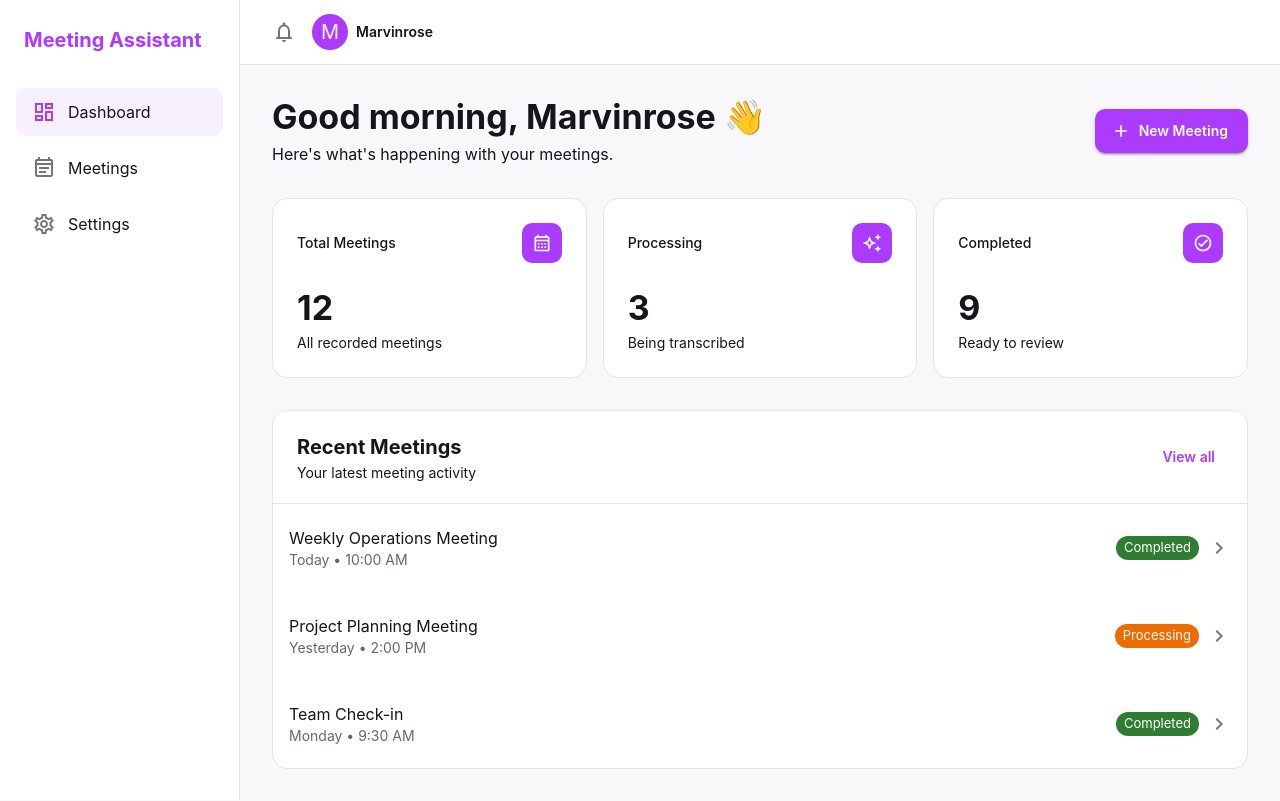
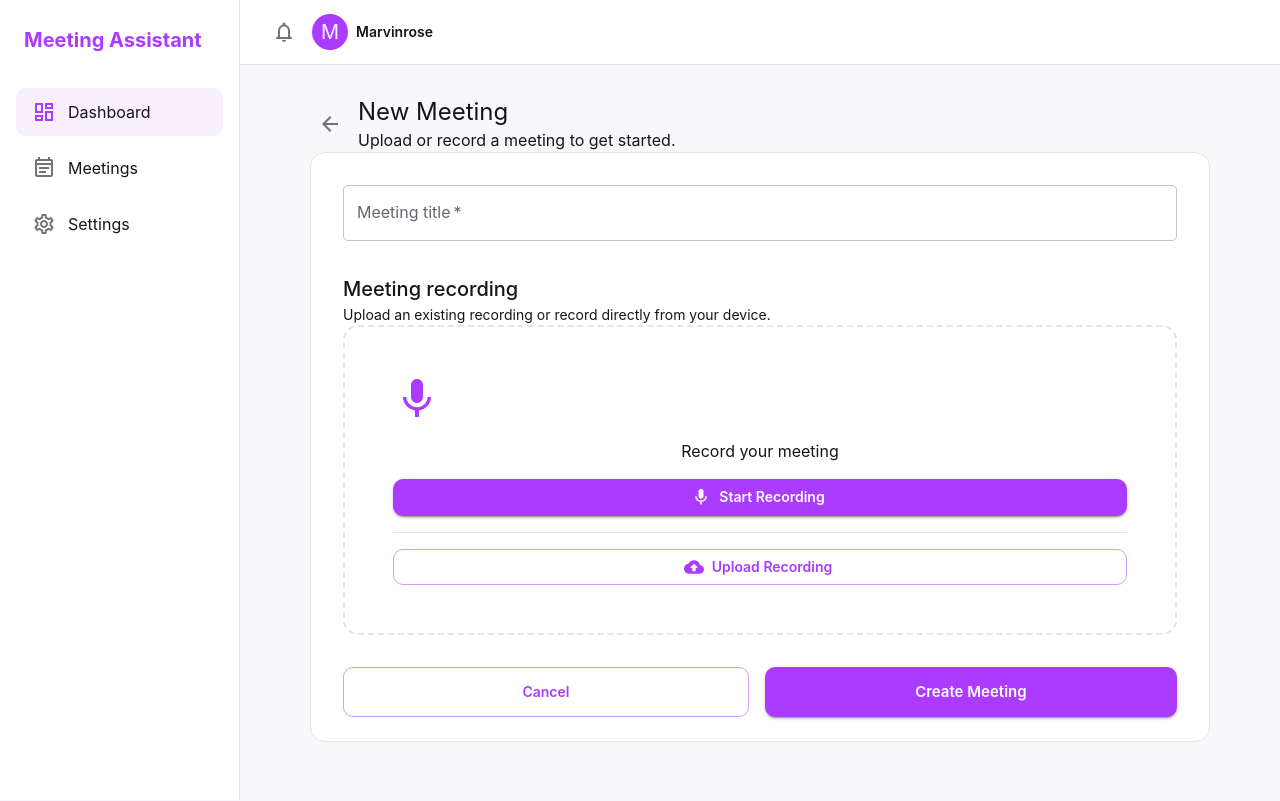
Before and after one commit to Marvinrose/Meeting-Assistant, a React app in the folder frontend/: page /new-meeting in a window 1280 px wide. Built offline with nearby package versions, Linux system fonts and the light colour scheme; the HTML template or start-up script is replaced by a standard one.

Commit message:
Installed react-router, updated app.jsx, updated all apps to use react-router

```diff
--- a/frontend/package.json
+++ b/frontend/package.json
@@ -16,7 +16,8 @@
     "@mui/material": "^9.3.1",
     "axios": "^1.19.0",
     "react": "^19.2.8",
-    "react-dom": "^19.2.8"
+    "react-dom": "^19.2.8",
+    "react-router-dom": "^7.18.2"
   },
   "devDependencies": {
     "@eslint/js": "^10.0.1",
--- a/frontend/src/App.jsx
+++ b/frontend/src/App.jsx
@@ -1,11 +1,19 @@
 import { useState } from 'react';
 import { Box } from '@mui/material';
+import {
+  BrowserRouter,
+  Routes,
+  Route,
+} from 'react-router-dom';
+
+import Dashboard from './pages/Dashboard';
+import NewMeeting from './pages/NewMeeting';
+import MeetingDetails from './pages/MeetingDetails';
 
 import Sidebar from './components/layout/Sidebar';
 import TopBar from './components/layout/TopBar';
-import Dashboard from './pages/Dashboard';
 
-function App() {
+function AppLayout() {
   const [mobileOpen, setMobileOpen] = useState(false);
 
   const handleMenuClick = () => {
@@ -17,7 +25,13 @@
   };
 
   return (
-    <Box sx={{ display: 'flex', minHeight: '100vh' }}>
+    <Box
+      sx={{
+        display: 'flex',
+        minHeight: '100vh',
+        width: '100%',
+      }}
+    >
       <Sidebar
         mobileOpen={mobileOpen}
         onClose={handleDrawerClose}
@@ -31,7 +45,7 @@
           flexGrow: 1,
           width: {
             xs: '100%',
-            md: `calc(100% - 240px)`,
+            md: 'calc(100% - 240px)',
           },
           p: {
             xs: 2,
@@ -39,12 +53,36 @@
             md: 4,
           },
           mt: 8,
+          minWidth: 0,
         }}
       >
-        <Dashboard />
+        <Routes>
+          <Route
+            path="/"
+            element={<Dashboard />}
+          />
+
+          <Route
+            path="/new-meeting"
+            element={<NewMeeting />}
+          />
+
+          <Route
+            path="/meeting/:id"
+            element={<MeetingDetails />}
+          />
+        </Routes>
       </Box>
     </Box>
   );
 }
 
+function App() {
+  return (
+    <BrowserRouter>
+      <AppLayout />
+    </BrowserRouter>
+  );
+}
+
 export default App;
--- a/frontend/src/components/dashboard/MeetingCard.jsx
+++ b/frontend/src/components/dashboard/MeetingCard.jsx
@@ -2,62 +2,81 @@
   Box,
   Chip,
   ListItemButton,
-  ListItemText,
+  Typography,
 } from '@mui/material';
 
 import ChevronRightIcon from '@mui/icons-material/ChevronRight';
 
-function MeetingCard({ title, date, time, status }) {
-  const statusColor =
-    status === 'Completed'
-      ? 'success'
-      : status === 'Processing'
-        ? 'warning'
-        : 'default';
+function MeetingCard({
+  title,
+  date,
+  time,
+  status,
+  onClick,
+}) {
+  const normalizedStatus =
+    status?.toLowerCase();
+
+  let statusColor = 'default';
+
+  if (
+    normalizedStatus === 'completed'
+  ) {
+    statusColor = 'success';
+  } else if (
+    normalizedStatus === 'processing'
+  ) {
+    statusColor = 'warning';
+  } else if (
+    normalizedStatus === 'uploaded'
+  ) {
+    statusColor = 'info';
+  }
 
   return (
     <ListItemButton
+      onClick={onClick}
       sx={{
-        px: { xs: 1.5, sm: 2 },
+        px: {
+          xs: 2,
+          sm: 3,
+        },
         py: 2,
-        borderRadius: 2,
-        alignItems: {
-          xs: 'flex-start',
-          sm: 'center',
-        },
+        gap: 2,
+        alignItems: 'center',
 
         '&:hover': {
-          backgroundColor: 'action.hover',
+          backgroundColor:
+            'action.hover',
         },
       }}
     >
       {/* Meeting information */}
-      <ListItemText
-        primary={title}
-        secondary={`${date} • ${time}`}
-        primaryTypographyProps={{
-          fontWeight: 600,
-          noWrap: true,
-        }}
-        secondaryTypographyProps={{
-          color: 'text.secondary',
-          noWrap: true,
-        }}
-        sx={{
-          minWidth: 0,
-          mr: 2,
-        }}
-      />
-
-      {/* Status + arrow */}
       <Box
         sx={{
-          display: 'flex',
-          alignItems: 'center',
-          gap: 1,
-          flexShrink: 0,
+          flexGrow: 1,
+          minWidth: 0,
         }}
       >
+        <Typography
+          fontWeight={600}
+          noWrap
+        >
+          {title}
+        </Typography>
+
+        <Typography
+          variant="body2"
+          color="text.secondary"
+          sx={{ mt: 0.5 }}
+        >
+          {date}
+          {date && time ? ' • ' : ''}
+          {time}
+        </Typography>
+      </Box>
+
+      {/* Status */}
       <Chip
         label={status}
         color={statusColor}
@@ -70,8 +89,9 @@
         }}
       />
 
-        <ChevronRightIcon color="action" />
-      </Box>
+      <ChevronRightIcon
+        color="action"
+      />
     </ListItemButton>
   );
 }
--- a/frontend/src/pages/Dashboard.jsx
+++ b/frontend/src/pages/Dashboard.jsx
@@ -1,7 +1,13 @@
+import { useEffect, useState } from 'react';
+import { useNavigate } from 'react-router-dom';
+
 import {
+  Alert,
   Box,
   Button,
+  CircularProgress,
   Divider,
+  Stack,
   Typography,
 } from '@mui/material';
 
@@ -13,7 +19,55 @@
 import StatCard from '../components/dashboard/StatCard';
 import MeetingCard from '../components/dashboard/MeetingCard';
 
+import { getMeetings } from '../api/meetings';
+
 function Dashboard() {
+  const navigate = useNavigate();
+
+  const [meetings, setMeetings] = useState([]);
+  const [loading, setLoading] = useState(true);
+  const [error, setError] = useState('');
+
+  async function loadMeetings() {
+    try {
+      setLoading(true);
+      setError('');
+
+      const data = await getMeetings();
+
+      setMeetings(data);
+    } catch (err) {
+      console.error(
+        'LOAD MEETINGS ERROR:',
+        err
+      );
+
+      setError(
+        'Unable to load your meetings.'
+      );
+    } finally {
+      setLoading(false);
+    }
+  }
+
+  useEffect(() => {
+    loadMeetings();
+  }, []);
+
+  const totalMeetings = meetings.length;
+
+  const processingMeetings =
+    meetings.filter(
+      (meeting) =>
+        meeting.status === 'processing'
+    ).length;
+
+  const completedMeetings =
+    meetings.filter(
+      (meeting) =>
+        meeting.status === 'completed'
+    ).length;
+
   return (
     <Box>
       {/* Page heading */}
@@ -39,6 +93,10 @@
             sx={{
               fontWeight: 700,
               mb: 0.5,
+              fontSize: {
+                xs: '1.7rem',
+                sm: '2.125rem',
+              },
             }}
           >
             Good morning, Marvinrose 👋
@@ -52,6 +110,9 @@
         <Button
           variant="contained"
           startIcon={<AddIcon />}
+          onClick={() =>
+            navigate('/new-meeting')
+          }
           sx={{
             px: 2.5,
             py: 1.25,
@@ -81,42 +142,63 @@
       >
         <StatCard
           label="Total Meetings"
-          value="12"
+          value={totalMeetings}
           description="All recorded meetings"
-          icon={<CalendarMonthOutlinedIcon fontSize="small" />}
+          icon={
+            <CalendarMonthOutlinedIcon
+              fontSize="small"
+            />
+          }
         />
 
         <StatCard
           label="Processing"
-          value="3"
-          description="Being transcribed"
-          icon={<AutoAwesomeOutlinedIcon fontSize="small" />}
+          value={processingMeetings}
+          description="Being processed"
+          icon={
+            <AutoAwesomeOutlinedIcon
+              fontSize="small"
+            />
+          }
         />
 
         <StatCard
           label="Completed"
-          value="9"
+          value={completedMeetings}
           description="Ready to review"
-          icon={<CheckCircleOutlineOutlinedIcon fontSize="small" />}
+          icon={
+            <CheckCircleOutlineOutlinedIcon
+              fontSize="small"
+            />
+          }
         />
       </Box>
 
-      {/* Recent meetings */}
+      {/* Meetings */}
       <Box
         sx={{
-          backgroundColor: 'background.paper',
+          backgroundColor:
+            'background.paper',
           border: '1px solid',
           borderColor: 'divider',
           borderRadius: 3,
+          overflow: 'hidden',
         }}
       >
         <Box
           sx={{
-            px: 3,
+            px: {
+              xs: 2,
+              sm: 3,
+            },
             py: 2.5,
             display: 'flex',
-            alignItems: 'center',
+            alignItems: {
+              xs: 'flex-start',
+              sm: 'center',
+            },
             justifyContent: 'space-between',
+            gap: 2,
           }}
         >
           <Box>
@@ -137,38 +219,113 @@
 
           <Button
             variant="text"
+            onClick={loadMeetings}
             sx={{
               textTransform: 'none',
               fontWeight: 600,
               color: 'primary.main',
             }}
           >
-            View all
+            Refresh
           </Button>
         </Box>
 
         <Divider />
 
+        {error && (
+          <Alert
+            severity="error"
+            sx={{ m: 2 }}
+          >
+            {error}
+          </Alert>
+        )}
+
+        {loading ? (
+          <Box
+            sx={{
+              display: 'flex',
+              justifyContent: 'center',
+              py: 8,
+            }}
+          >
+            <CircularProgress />
+          </Box>
+        ) : meetings.length === 0 ? (
+          <Box
+            sx={{
+              textAlign: 'center',
+              py: 8,
+              px: 3,
+            }}
+          >
+            <Typography
+              variant="h6"
+              fontWeight={600}
+              mb={1}
+            >
+              No meetings yet
+            </Typography>
+
+            <Typography
+              color="text.secondary"
+              mb={3}
+            >
+              Create your first meeting by uploading
+              or recording an audio file.
+            </Typography>
+
+            <Button
+              variant="contained"
+              startIcon={<AddIcon />}
+              onClick={() =>
+                navigate('/new-meeting')
+              }
+            >
+              Create First Meeting
+            </Button>
+          </Box>
+        ) : (
+          <Stack>
+            {meetings.map((meeting) => (
               <MeetingCard
-          title="Weekly Operations Meeting"
-          date="Today"
-          time="10:00 AM"
-          status="Completed"
+                key={meeting.id}
+                title={meeting.title}
+                date={
+                  meeting.created_at
+                    ? new Date(
+                        meeting.created_at
+                      ).toLocaleDateString()
+                    : ''
+                }
+                time={
+                  meeting.created_at
+                    ? new Date(
+                        meeting.created_at
+                      ).toLocaleTimeString(
+                        [],
+                        {
+                          hour: '2-digit',
+                          minute: '2-digit',
+                        }
+                      )
+                    : ''
+                }
+                status={
+                  meeting.status
+                    ?.charAt(0)
+                    .toUpperCase() +
+                    meeting.status?.slice(1)
+                }
+                onClick={() =>
+                  navigate(
+                    `/meeting/${meeting.id}`
+                  )
+                }
               />
-
-        <MeetingCard
-          title="Project Planning Meeting"
-          date="Yesterday"
-          time="2:00 PM"
-          status="Processing"
-        />
-
-        <MeetingCard
-          title="Team Check-in"
-          date="Monday"
-          time="9:30 AM"
-          status="Completed"
-        />
+            ))}
+          </Stack>
+        )}
       </Box>
     </Box>
   );
--- a/frontend/src/pages/NewMeeting.jsx
+++ b/frontend/src/pages/NewMeeting.jsx
@@ -1,4 +1,6 @@
 import { useRef, useState } from 'react';
+import { useNavigate } from 'react-router-dom';
+
 import {
   Alert,
   Box,
@@ -20,8 +22,9 @@
 
 import { createMeeting } from '../api/meetings';
 
+function NewMeeting() {
+  const navigate = useNavigate();
 
-function NewMeeting({ onBack, onCreated }) {
   const [title, setTitle] = useState('');
   const [audioFile, setAudioFile] = useState(null);
   const [recording, setRecording] = useState(false);
@@ -29,24 +32,37 @@
   const [error, setError] = useState('');
 
   const mediaRecorderRef = useRef(null);
+  const streamRef = useRef(null);
   const chunksRef = useRef([]);
 
   function handleFileChange(event) {
     const file = event.target.files?.[0];
 
-    if (file) {
+    if (!file) {
+      return;
+    }
+
     setAudioFile(file);
     setError('');
-    }
   }
 
   async function startRecording() {
     try {
       setError('');
 
-      const stream = await navigator.mediaDevices.getUserMedia({
+      if (!navigator.mediaDevices?.getUserMedia) {
+        setError(
+          'Your browser does not support microphone recording.'
+        );
+        return;
+      }
+
+      const stream =
+        await navigator.mediaDevices.getUserMedia({
           audio: true,
         });
+
+      streamRef.current = stream;
 
       const recorder = new MediaRecorder(stream);
 
@@ -62,20 +78,28 @@
       recorder.onstop = () => {
         const blob = new Blob(
           chunksRef.current,
-          { type: 'audio/webm' },
+          {
+            type: 'audio/webm',
+          }
         );
 
         const file = new File(
           [blob],
           `meeting-${Date.now()}.webm`,
-          { type: 'audio/webm' },
+          {
+            type: 'audio/webm',
+          }
         );
 
         setAudioFile(file);
 
-        stream.getTracks().forEach(
-          (track) => track.stop(),
-        );
+        if (streamRef.current) {
+          streamRef.current
+            .getTracks()
+            .forEach((track) => track.stop());
+
+          streamRef.current = null;
+        }
       };
 
       recorder.start();
@@ -85,20 +109,28 @@
       console.error(err);
 
       setError(
-        'Microphone access was denied or is unavailable.',
+        'Unable to access your microphone. Please check your browser permissions.'
       );
     }
   }
 
   function stopRecording() {
-    if (mediaRecorderRef.current) {
-      mediaRecorderRef.current.stop();
+    const recorder = mediaRecorderRef.current;
+
+    if (
+      recorder &&
+      recorder.state !== 'inactive'
+    ) {
+      recorder.stop();
+    }
+
     setRecording(false);
-    }
   }
 
   async function handleSubmit(event) {
     event.preventDefault();
+
+    setError('');
 
     if (!title.trim()) {
       setError('Please enter a meeting title.');
@@ -106,26 +138,44 @@
     }
 
     if (!audioFile) {
-      setError('Please upload or record the meeting audio.');
+      setError(
+        'Please upload or record the meeting audio.'
+      );
       return;
     }
 
     try {
       setLoading(true);
-      setError('');
+
+      console.log('Creating meeting...');
+      console.log('Title:', title);
+      console.log('Audio:', audioFile);
 
       const meeting = await createMeeting(
         title.trim(),
-        audioFile,
+        audioFile
       );
 
-      onCreated(meeting);
+      console.log(
+        'Meeting created successfully:',
+        meeting
+      );
+
+      // Open the actual meeting that was just created.
+      navigate(`/meeting/${meeting.id}`);
     } catch (err) {
-      console.error(err);
+      console.error(
+        'CREATE MEETING ERROR:',
+        err
+      );
+
+      const backendMessage =
+        err.response?.data?.detail;
 
       setError(
-        err.response?.data?.detail ||
-        'Unable to create the meeting.',
+        backendMessage ||
+          err.message ||
+          'Unable to create the meeting. Please try again.'
       );
     } finally {
       setLoading(false);
@@ -140,22 +190,31 @@
         mx: 'auto',
       }}
     >
+      {/* Header */}
       <Stack
         direction="row"
         alignItems="center"
         spacing={1}
         mb={3}
       >
-        <IconButton onClick={onBack}>
+        <IconButton
+          onClick={() => navigate('/')}
+          aria-label="Back to dashboard"
+        >
           <ArrowBackIcon />
         </IconButton>
 
         <Box>
-          <Typography variant="h5" fontWeight={700}>
+          <Typography
+            variant="h5"
+            fontWeight={700}
+          >
             New Meeting
           </Typography>
 
-          <Typography color="text.secondary">
+          <Typography
+            color="text.secondary"
+          >
             Upload or record a meeting to get started.
           </Typography>
         </Box>
@@ -169,13 +228,21 @@
           borderRadius: 3,
         }}
       >
-        <CardContent sx={{ p: { xs: 2, sm: 4 } }}>
+        <CardContent
+          sx={{
+            p: {
+              xs: 2,
+              sm: 4,
+            },
+          }}
+        >
           <Box
             component="form"
             onSubmit={handleSubmit}
           >
             <TextField
               fullWidth
+              required
               label="Meeting title"
               placeholder="e.g. Weekly Operations Meeting"
               value={title}
@@ -207,7 +274,10 @@
               alignItems="center"
               justifyContent="center"
               sx={{
-                p: { xs: 3, sm: 6 },
+                p: {
+                  xs: 3,
+                  sm: 6,
+                },
                 border: '2px dashed',
                 borderColor: 'divider',
                 borderRadius: 3,
@@ -245,6 +315,7 @@
                   </Typography>
 
                   <Button
+                    type="button"
                     variant="contained"
                     startIcon={<MicIcon />}
                     onClick={startRecording}
@@ -260,7 +331,9 @@
                   <Button
                     component="label"
                     variant="outlined"
-                    startIcon={<CloudUploadIcon />}
+                    startIcon={
+                      <CloudUploadIcon />
+                    }
                   >
                     Upload Recording
 
@@ -277,7 +350,10 @@
               {audioFile && !recording && (
                 <Alert
                   severity="success"
-                  sx={{ width: '100%' }}
+                  sx={{
+                    width: '100%',
+                    wordBreak: 'break-word',
+                  }}
                 >
                   Selected: {audioFile.name}
                 </Alert>
@@ -293,14 +369,33 @@
               </Alert>
             )}
 
+            <Stack
+              direction={{
+                xs: 'column-reverse',
+                sm: 'row',
+              }}
+              spacing={2}
+              sx={{ mt: 4 }}
+            >
+              <Button
+                type="button"
+                fullWidth
+                variant="outlined"
+                onClick={() => navigate('/')}
+                disabled={loading}
+              >
+                Cancel
+              </Button>
+
               <Button
                 type="submit"
                 fullWidth
                 variant="contained"
                 size="large"
-              disabled={loading || recording}
+                disabled={
+                  loading || recording
+                }
                 sx={{
-                mt: 4,
                   py: 1.5,
                   backgroundColor: '#AA3BFF',
                   '&:hover': {
@@ -312,6 +407,7 @@
                   ? 'Creating Meeting...'
                   : 'Create Meeting'}
               </Button>
+            </Stack>
           </Box>
         </CardContent>
       </Card>
```
Also changed, not shown: frontend/src/api/meetings.js (+10 -4 lines), 2 other files (tests, documents, lock files or other folders). Lines whose indentation alone changed are shown as unchanged.
